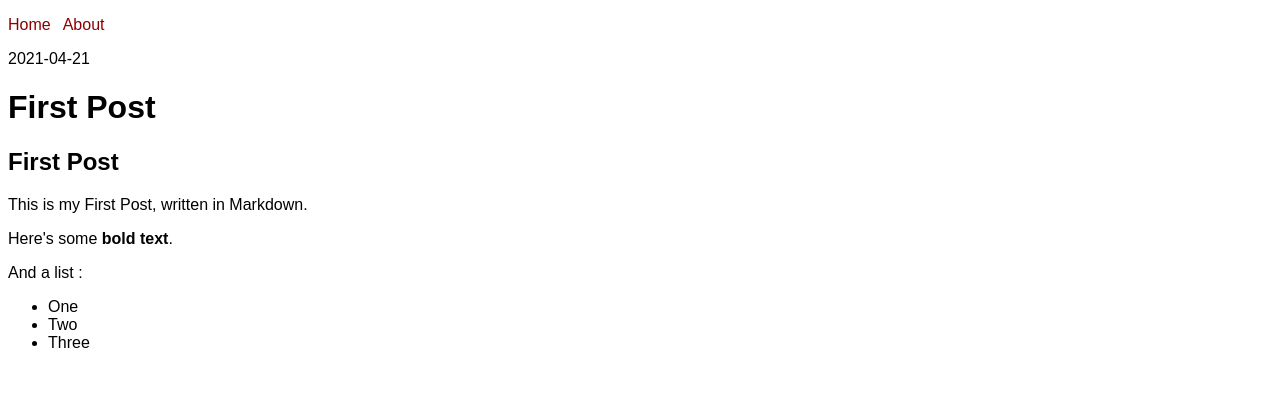
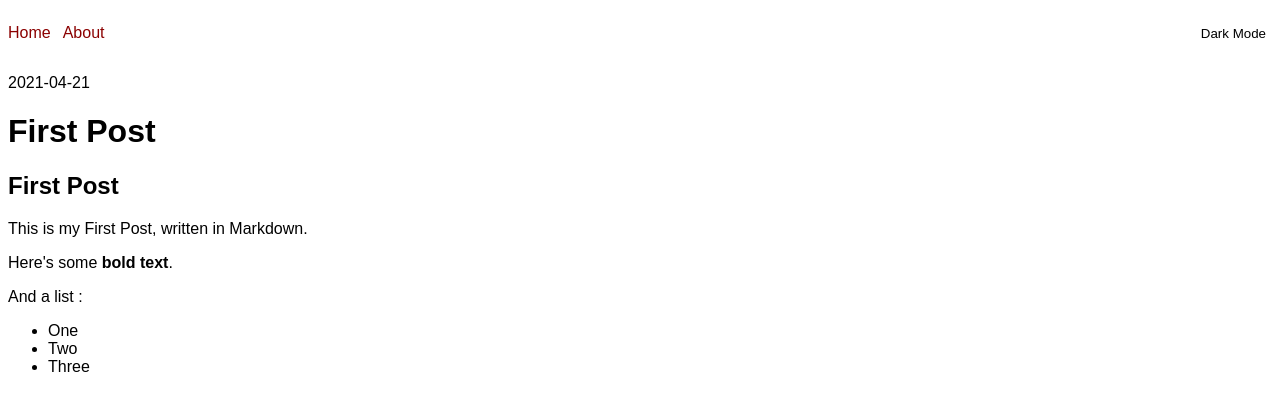
Before and after one commit to alfarabitommy/Next-JS-Blog, a Next.js app: page /posts/first-post in a window 1280 px wide. Shown: the top 410 px of the page. Built offline with nearby package versions, Linux system fonts and the light colour scheme.

Commit message:
menambahkan themeswitch component yang berguna untuk mengganti tema halaman menjadi dark mode maupun light mode

```diff
--- a/components/NavBar.js
+++ b/components/NavBar.js
@@ -1,4 +1,5 @@
 import Link from "next/link";
+import ThemeSwitch from "./ThemeSwitch";
 
 function NavBar() {
     return (
@@ -11,7 +12,14 @@
                     <Link href="/about">About</Link>
                 </li>
             </ul>
+            {/* untuk tombol toggle themesnya ada dibawah ini */}
+            <ThemeSwitch />
             <style jsx>{`
+            nav {
+                display: flex;
+                justify-content: space-between;
+            }
+
             ul {
                 list-style-type: none;
                 padding: 0;
--- /dev/null
+++ b/components/ThemeSwitch.js
@@ -0,0 +1,26 @@
+import { useState } from "react";
+
+// ini adalah contoh penggunaan button untuk merubah tema website kita
+// misalnya dari light mode menjadi dark mode maupun sebaliknya
+function ThemeSwitch() {
+    const [darkMode, setDarkMode] = useState(false);
+
+    console.log('[ThemeSwitch] darkMode:', darkMode);
+    const text = darkMode ? 'Light Mode' : 'Dark Mode';
+    return (
+        <>
+            <button onClick={() => setDarkMode(!darkMode)}>
+                {text}
+            </button>
+            <style jsx>{`
+             button {
+                background: none;
+                border: none;
+                cursor: pointer;
+             }
+             `}</style>
+        </>
+    );
+}
+
+export default ThemeSwitch;
```
